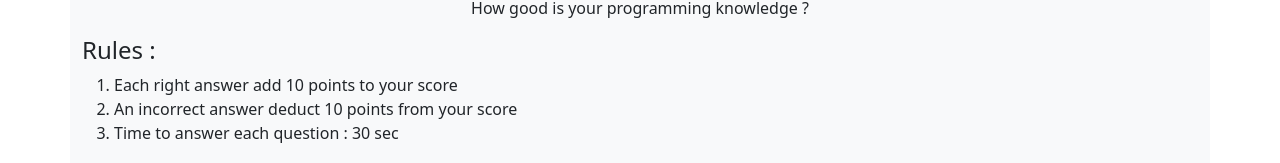
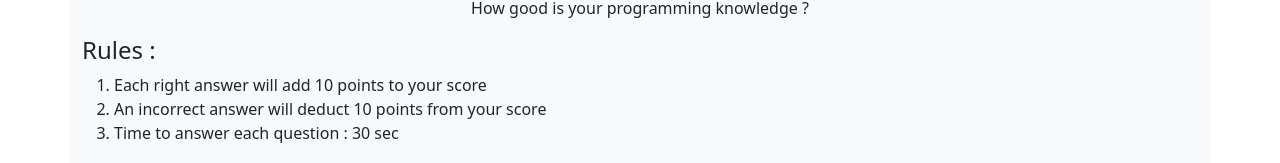
Before and after one commit to amine20akka/QuizApp-Front, an Angular app: page /welcome in a window 1280 px wide. Shown: the part 274-437 px from the top of the page. Built offline with nearby package versions, Linux system fonts and the light colour scheme; sample sign-in values are in the browser's storage.

Commit message:
grammar errors in welcome

```diff
--- a/src/app/welcome/welcome.component.html
+++ b/src/app/welcome/welcome.component.html
@@ -3,8 +3,8 @@
     <p style="text-align: center;">How good is your programming knowledge ?</p>
     <h4>Rules :</h4>
     <ol>
-        <li>Each right answer add 10 points to your score</li>
-        <li>An incorrect answer deduct 10 points from your score</li>
+        <li>Each right answer will add 10 points to your score</li>
+        <li>An incorrect answer will deduct 10 points from your score</li>
         <li>Time to answer each question : 30 sec</li>
     </ol>
     <h5 class="fw-bold" style="text-align: right;">WARNING : Refreshing the page lead to restarting the quiz !!</h5>
```
